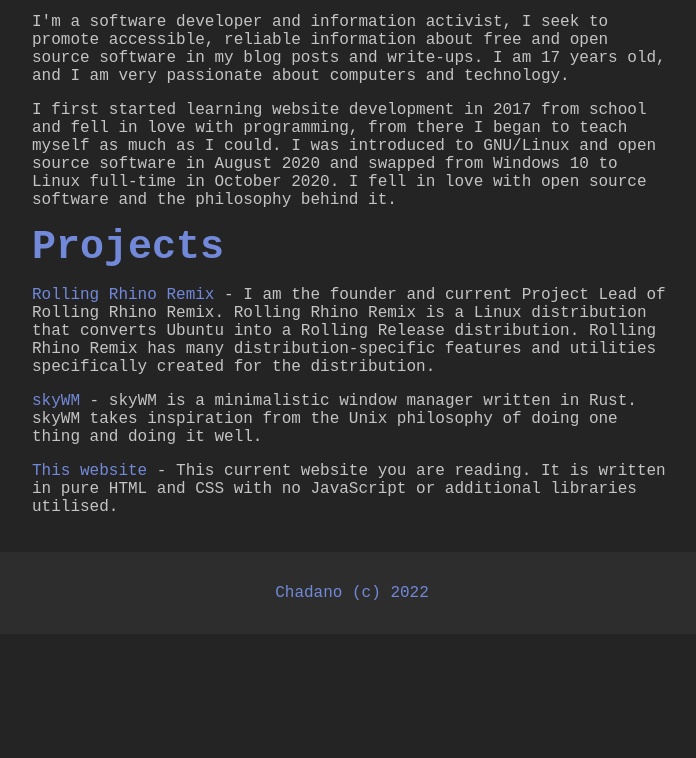
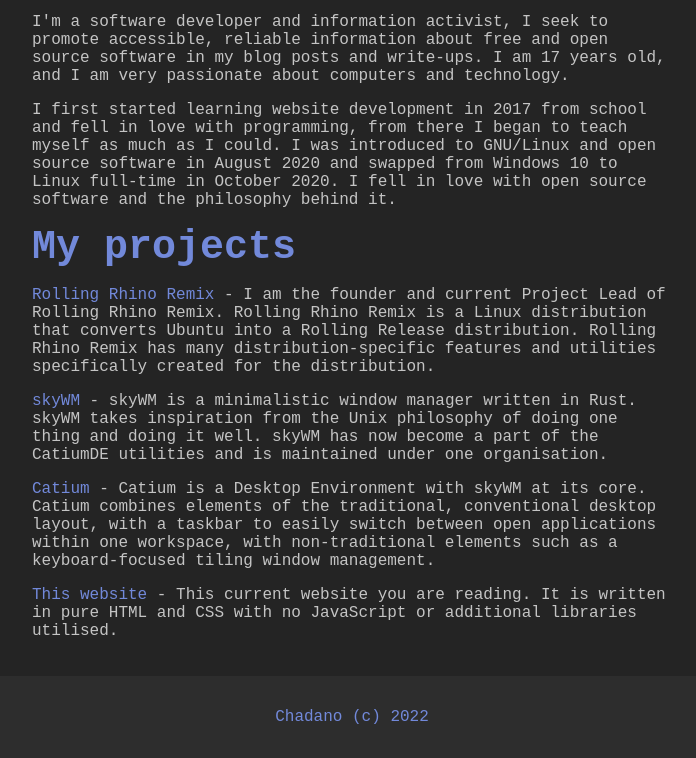
Before and after one commit to ajstrongdev/httpllamaz.github.io, a plain HTML site: page index.html in a window 1280 px wide. Shown: the part 1024-1782 px from the top of the page, without its empty margins (288-984 px from the left). Before the commit the page ends 1658 px from the top, so only its background shows below. Drawn offline with Linux system fonts and the light colour scheme.

Commit message:
add: new project

```diff
--- a/index.html
+++ b/index.html
@@ -42,12 +42,15 @@
         <p>
             I first started learning website development in 2017 from school and fell in love with programming, from there I began to teach myself as much as I could. I was introduced to GNU/Linux and open source software in August 2020 and swapped from Windows 10 to Linux full-time in October 2020. I fell in love with open source software and the philosophy behind it.
         </p>
-        <h1>Projects</h1>
+        <h1>My projects</h1>
         <p>
             <a href="https://rollingrhino.org" target="_blank">Rolling Rhino Remix</a> - I am the founder and current Project Lead of Rolling Rhino Remix. Rolling Rhino Remix is a Linux distribution that converts Ubuntu into a Rolling Release distribution. Rolling Rhino Remix has many distribution-specific features and utilities specifically created for the distribution.
         </p>
         <p>
-            <a href="https://github.com/chadano/skywm">skyWM</a> - skyWM is a minimalistic window manager written in Rust. skyWM takes inspiration from the Unix philosophy of doing one thing and doing it well.
+            <a href="https://github.com/catiumde/skywm">skyWM</a> - skyWM is a minimalistic window manager written in Rust. skyWM takes inspiration from the Unix philosophy of doing one thing and doing it well. skyWM has now become a part of the CatiumDE utilities and is maintained under one organisation.
+        </p>
+        <p>
+            <a href="https://github.com/catiumde">Catium</a> - Catium is a Desktop Environment with skyWM at its core. Catium combines elements of the traditional, conventional desktop layout, with a taskbar to easily switch between open applications within one workspace, with non-traditional elements such as a keyboard-focused tiling window management.
         </p>
         <p>
             <a href="https://chadano.github.io">This website</a> - This current website you are reading. It is written in pure HTML and CSS with no JavaScript or additional libraries utilised.
```
